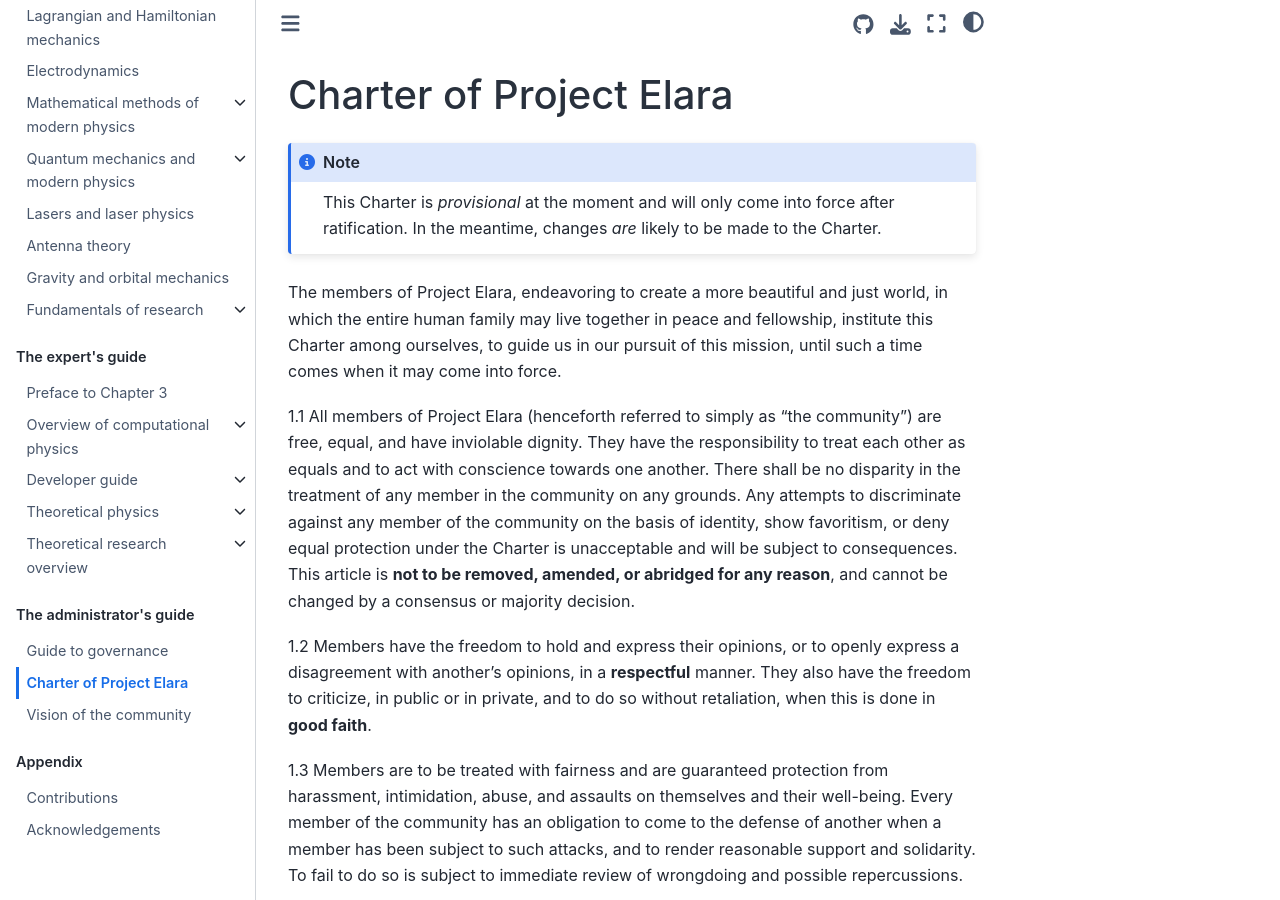
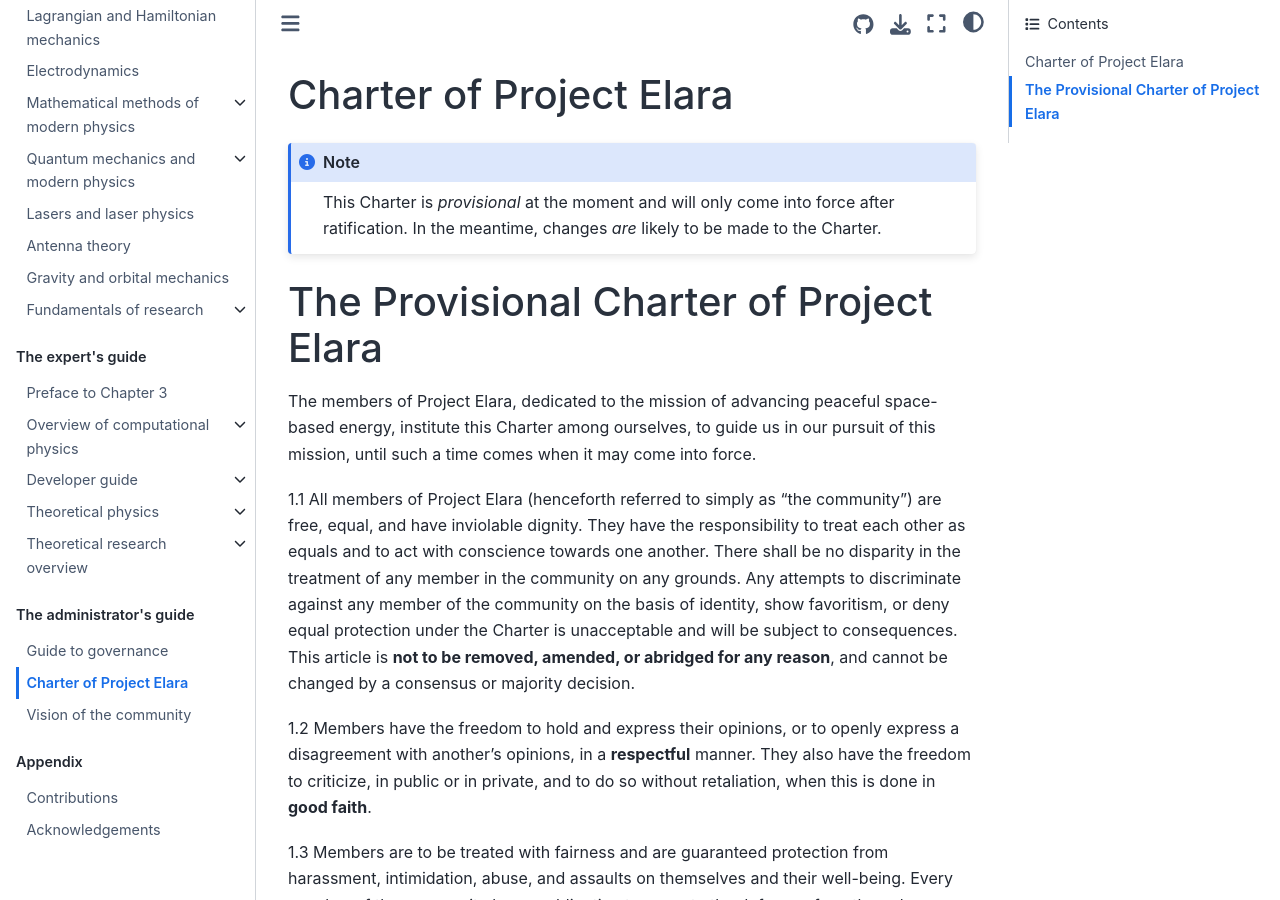
Before and after one commit to elaraproject/elara-handbook, a Jupyter Book: the page built from book/admin/charter.md, in a window 1280 px wide and 900 px high. Built offline with Jupyter Book 1.0.4 settings and Sphinx 7.4.7 and the Sphinx Book theme 1.1.4, drawn with Linux system fonts in a browser that asks for light colours.

Commit message:
Update charter to version on website

````diff
--- a/book/admin/charter.md
+++ b/book/admin/charter.md
@@ -4,7 +4,9 @@
 This Charter is _provisional_ at the moment and will only come into force after ratification. In the meantime, changes _are_ likely to be made to the Charter.
 ```
 
-The members of Project Elara, endeavoring to create a more beautiful and just world, in which the entire human family may live together in peace and fellowship, institute this Charter among ourselves, to guide us in our pursuit of this mission, until such a time comes when it may come into force.
+# The Provisional Charter of Project Elara
+
+The members of Project Elara, dedicated to the mission of advancing peaceful space-based energy, institute this Charter among ourselves, to guide us in our pursuit of this mission, until such a time comes when it may come into force.
 
 1.1 All members of Project Elara (henceforth referred to simply as "the community") are free, equal, and have inviolable dignity. They have the responsibility to treat each other as equals and to act with conscience towards one another. There shall be no disparity in the treatment of any member in the community on any grounds. Any attempts to discriminate against any member of the community on the basis of identity, show favoritism, or deny equal protection under the Charter is unacceptable and will be subject to consequences. This article is **not to be removed, amended, or abridged for any reason**, and cannot be changed by a consensus or majority decision.
 
````
